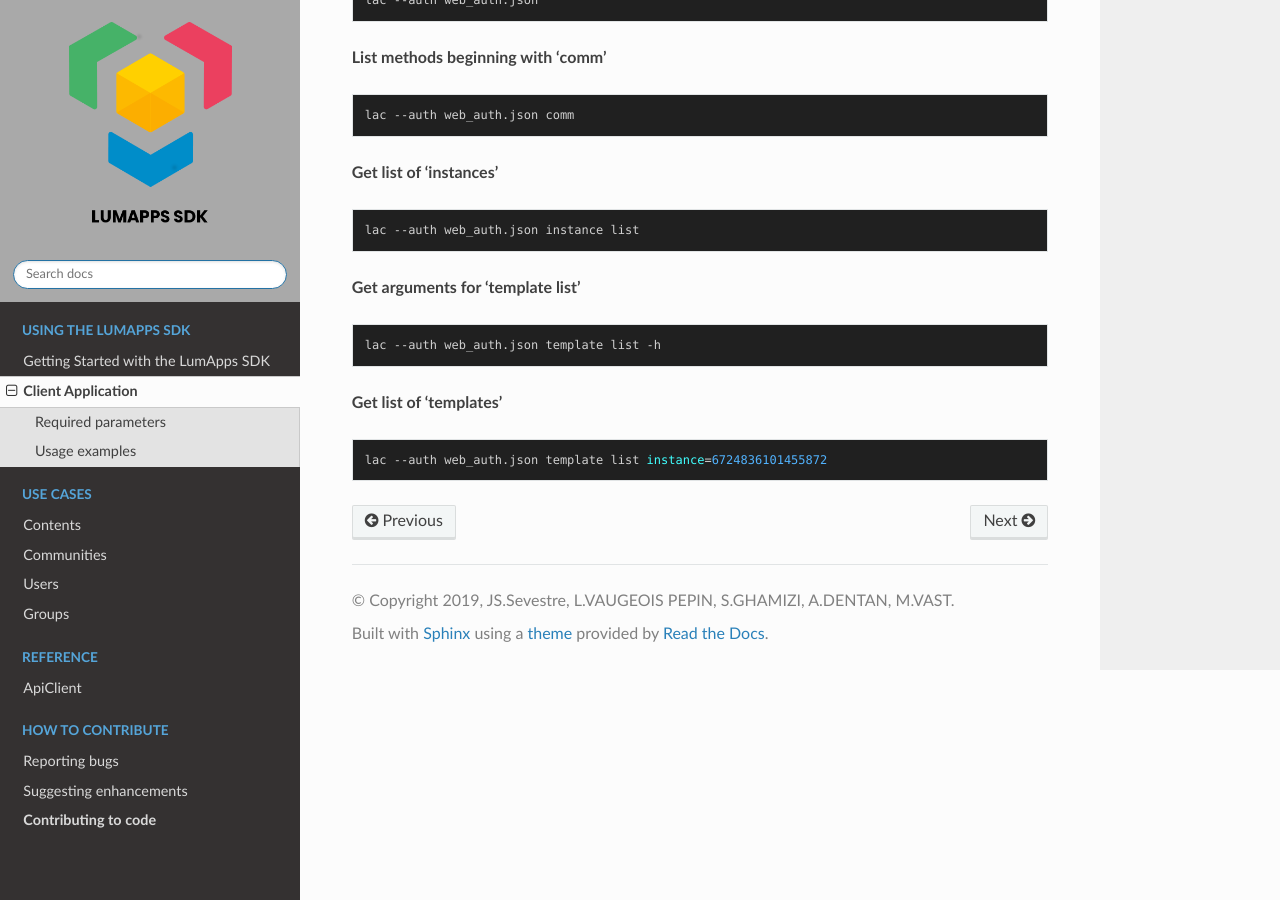
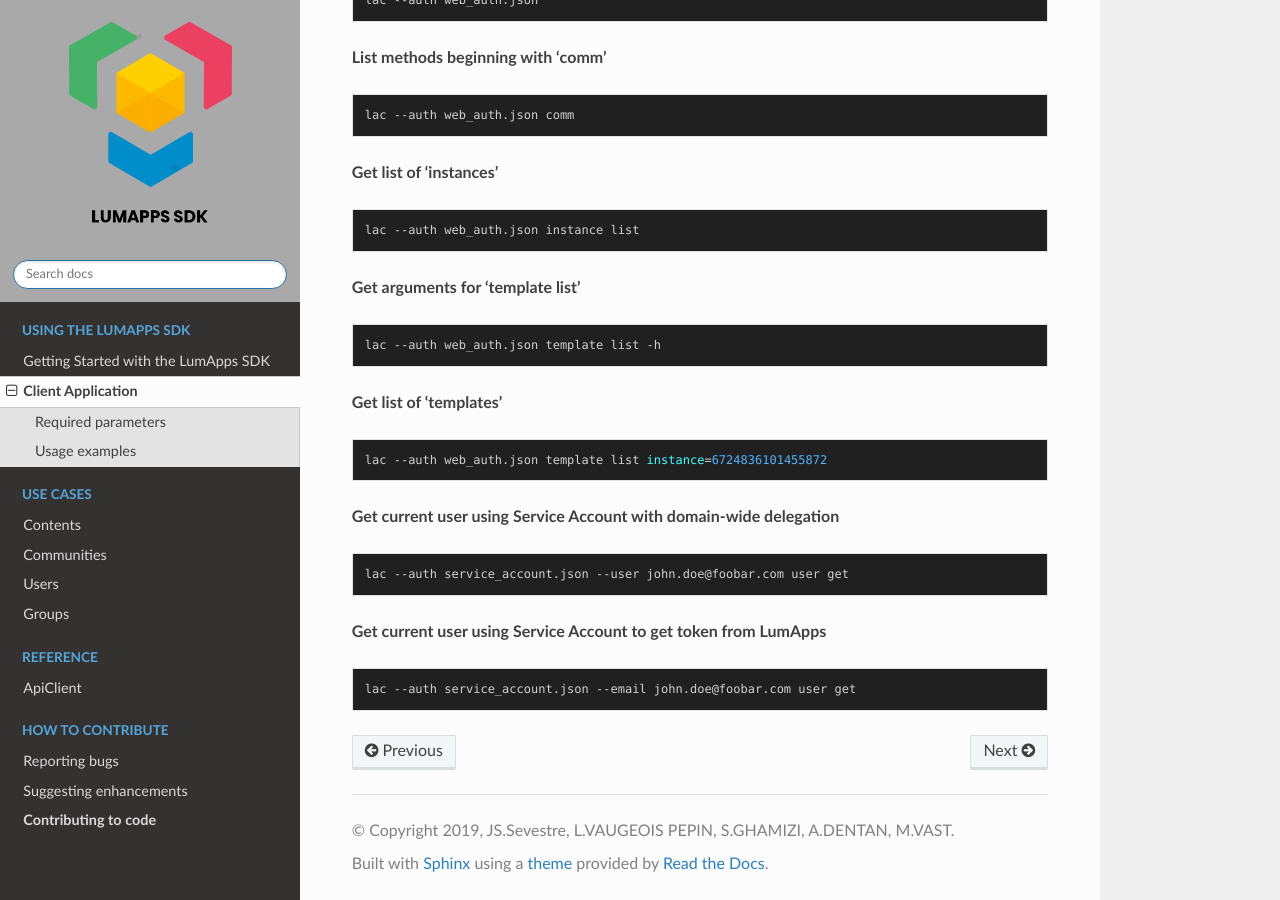
Before and after one commit to lumapps/lumapps-sdk, a Sphinx documentation site: the page built from documentation/source/cli.rst, in a window 1280 px wide and 900 px high, scrolled down 933 px. Built offline with Sphinx 7.4.7 and the Read the Docs theme 2.0.0, drawn with Linux system fonts in a browser that asks for light colours; the version number could not be read and is left out.

Commit message:
Add documentation about authenticating with service accounts

```diff
--- a/documentation/source/cli.rst
+++ b/documentation/source/cli.rst
@@ -73,3 +73,15 @@ Usage examples
 .. code-block:: bash
 
     lac --auth web_auth.json template list instance=6724836101455872
+
+**Get current user using Service Account with domain-wide delegation**
+
+.. code-block:: bash
+
+    lac --auth service_account.json --user john.doe@foobar.com user get
+
+**Get current user using Service Account to get token from LumApps**
+
+.. code-block:: bash
+
+    lac --auth service_account.json --email john.doe@foobar.com user get
```
